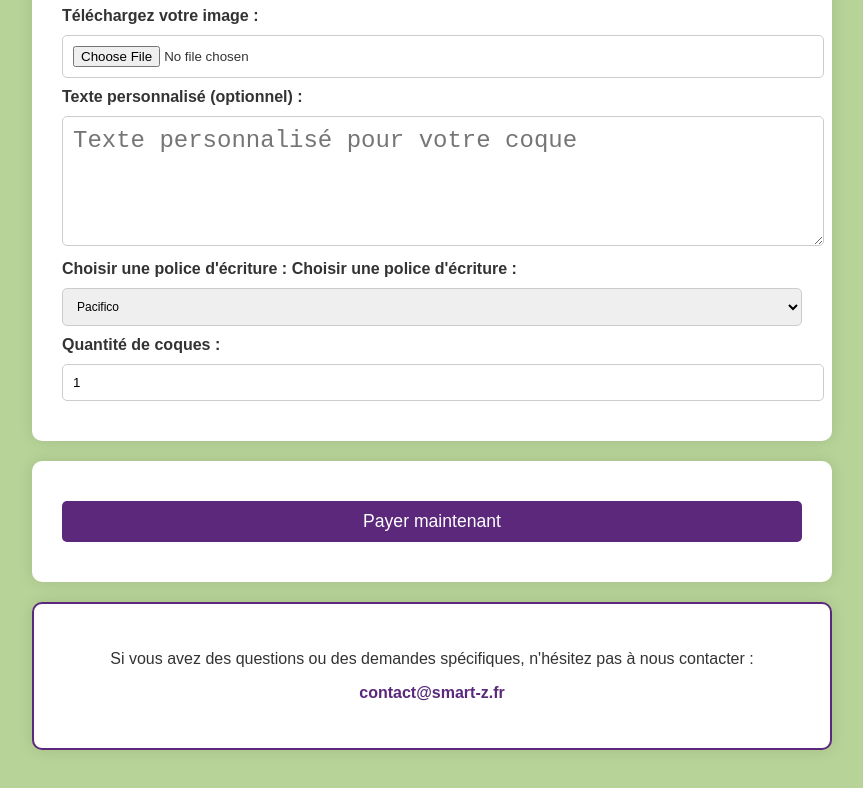
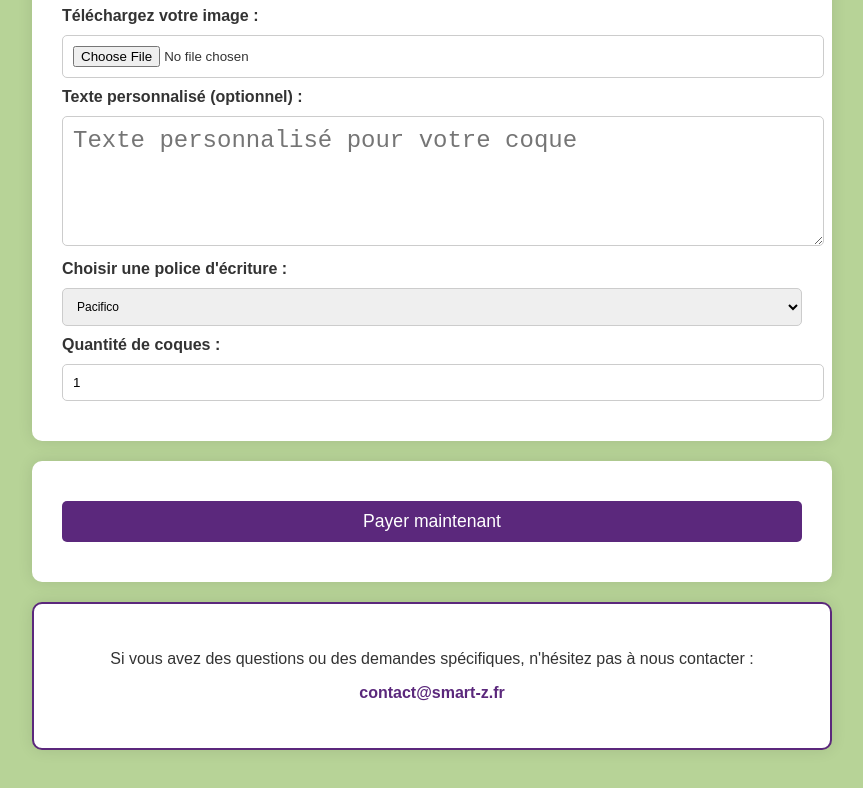
Before and after one commit to Kevinb59/mon-formulaire-smarteez, a website: page index-dev.html in a window 1280 px wide. Shown: the part 1249-2037 px from the top of the page, without its empty margins (208-1071 px from the left). Drawn offline with Linux system fonts and the light colour scheme; no server answers; a script that the page names is missing; a web font is replaced by a local one.

Commit message:
Update index-dev.html

```diff
--- a/index-dev.html
+++ b/index-dev.html
@@ -224,8 +224,6 @@
             <textarea id="customText" name="customText" placeholder="Texte personnalisé pour votre coque" rows="4"></textarea>
 
             <label for="fontChoice">Choisir une police d'écriture :</label>
-
-            <label for="fontChoice">Choisir une police d'écriture :</label>
             <select id="fontChoice" name="fontChoice" onchange="updateFontExample()">
                 <option value="'Pacifico'" style="font-family: 'Pacifico';">Pacifico</option>
                 <option value="'Lobster'" style="font-family: 'Lobster';">Lobster</option>
```
